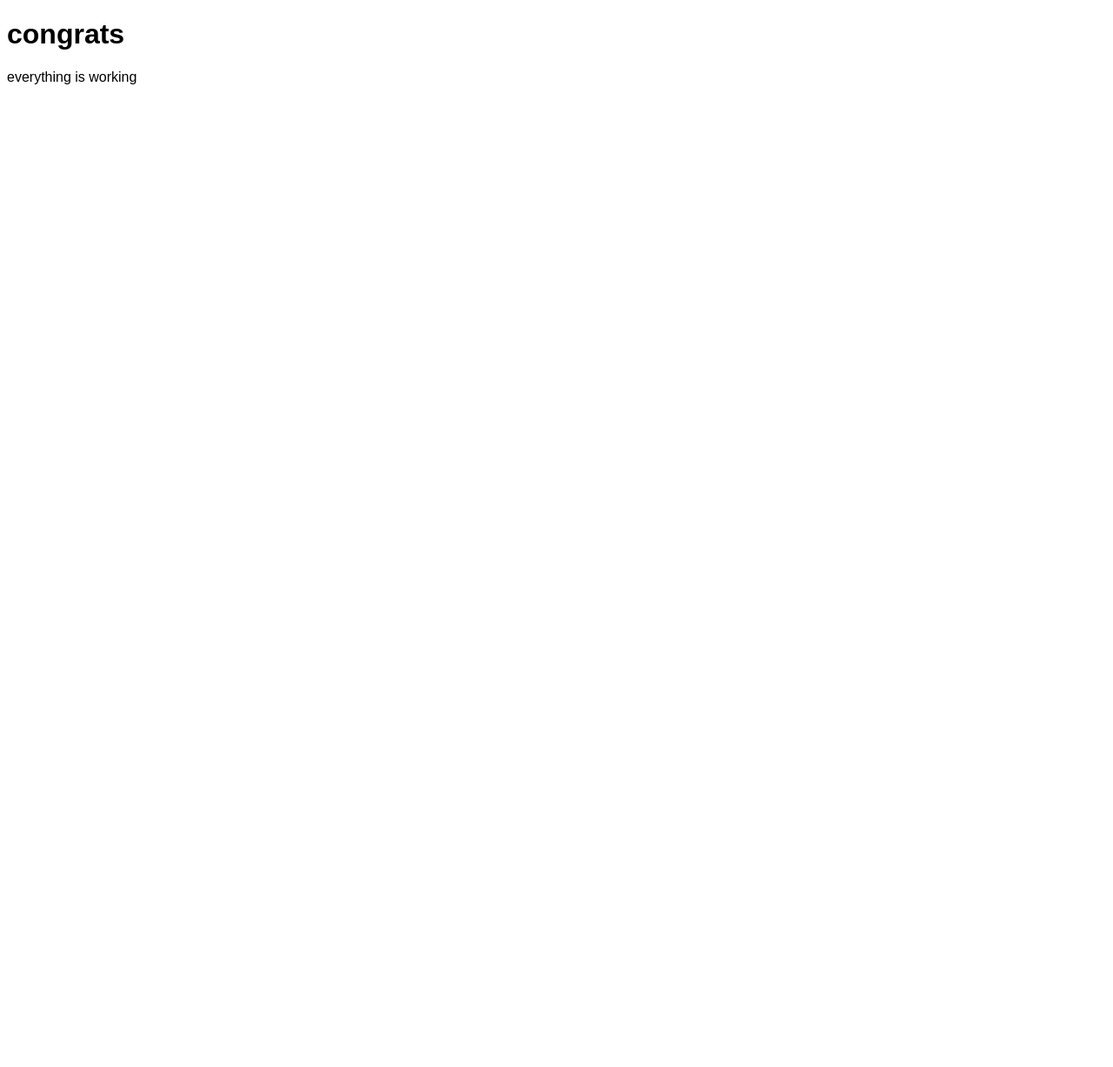
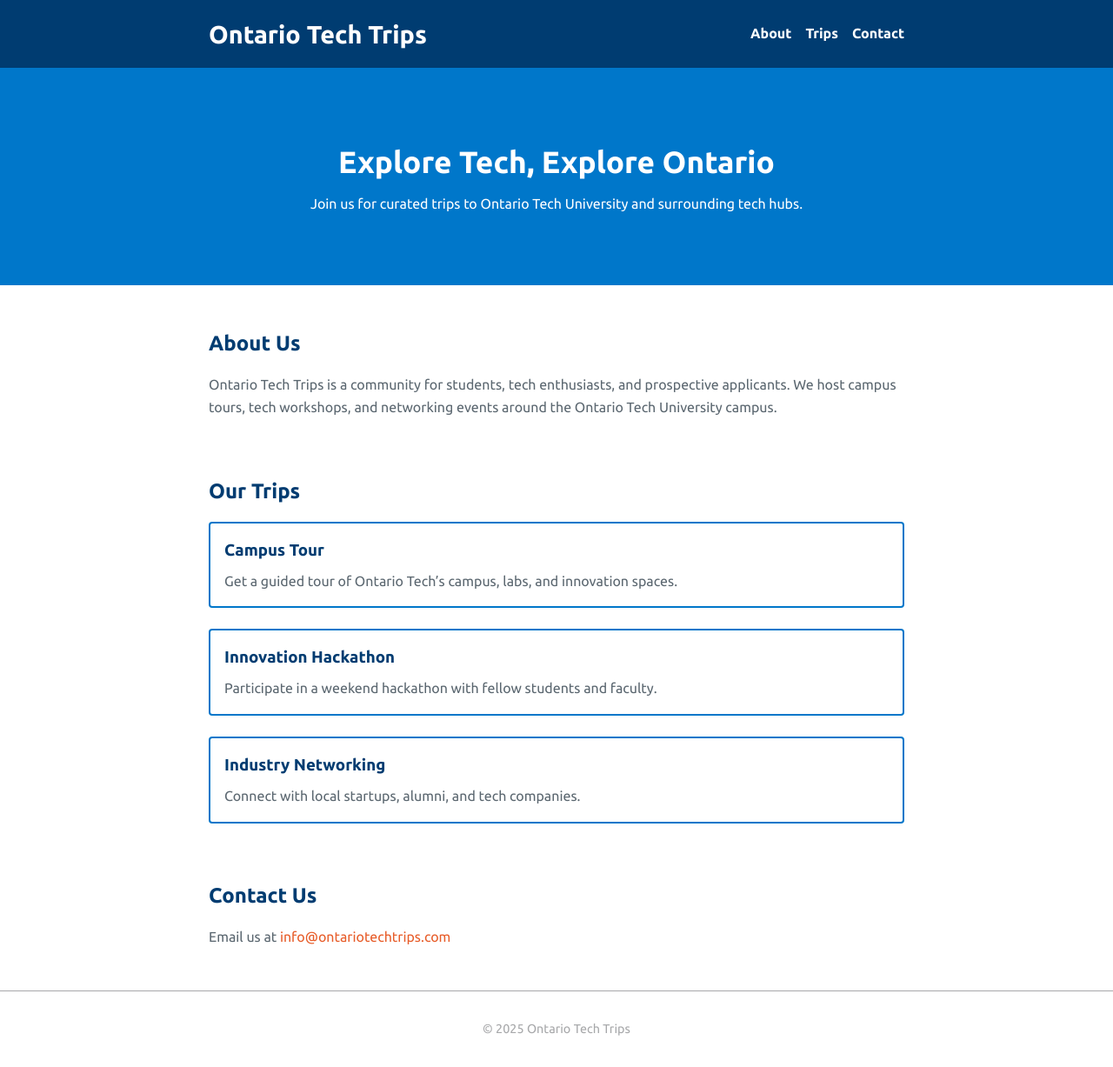
Before and after one commit to johnny982/ott, a plain HTML site: page index.html in a window 1280 px wide. Shown: the whole page at 87% size. Before the commit the page ends 800 px from the top, so only its background shows below. Drawn offline with Linux system fonts and the light colour scheme.

Commit message:
better looking site

```diff
--- a/index.html
+++ b/index.html
@@ -1,15 +1,77 @@
 <!DOCTYPE html>
-<html>
+<html lang="en">
+<head>
+  <meta charset="UTF-8" />
+  <meta name="viewport" content="width=device-width, initial-scale=1.0" />
+  <title>Ontario Tech Trips</title>
+  <link rel="stylesheet" href="styles.css" />
+  <link rel="preconnect" href="https://fonts.googleapis.com">
+  <link rel="preconnect" href="https://fonts.gstatic.com" crossorigin>
+  <link href="https://fonts.googleapis.com/css2?family=Ubuntu:ital,wght@0,300;0,400;0,500;0,700;1,300;1,400;1,500;1,700&display=swap" rel="stylesheet">
+</head>
+<body>
+  <header class="site-header">
+    <div class="container">
+      <h1>Ontario Tech Trips</h1>
+      <nav>
+        <ul>
+          <li><a href="#about">About</a></li>
+          <li><a href="#trips">Trips</a></li>
+          <li><a href="#contact">Contact</a></li>
+        </ul>
+      </nav>
+    </div>
+  </header>
 
-<head>
-    <meta charset="UTF-8">
-    <title>Index</title>
-    <link rel="stylesheet" href="style.css">
-</head>
+  <section id="hero" class="hero">
+    <div class="container">
+      <h2>Explore Tech, Explore Ontario</h2>
+      <p>Join us for curated trips to Ontario Tech University and surrounding tech hubs.</p>
+    </div>
+  </section>
 
-<body>
-    <h1>congrats</h1>
-    <p>everything is working</p>
+  <section id="about" class="about">
+    <div class="container">
+      <h2>About Us</h2>
+      <p>
+        Ontario Tech Trips is a community for students, tech enthusiasts, and
+        prospective applicants. We host campus tours, tech workshops, and
+        networking events around the Ontario Tech University campus.
+      </p>
+    </div>
+  </section>
+
+  <section id="trips" class="trips">
+    <div class="container">
+      <h2>Our Trips</h2>
+      <div class="trip-list">
+        <div class="trip">
+          <h3>Campus Tour</h3>
+          <p>Get a guided tour of Ontario Tech’s campus, labs, and innovation spaces.</p>
+        </div>
+        <div class="trip">
+          <h3>Innovation Hackathon</h3>
+          <p>Participate in a weekend hackathon with fellow students and faculty.</p>
+        </div>
+        <div class="trip">
+          <h3>Industry Networking</h3>
+          <p>Connect with local startups, alumni, and tech companies.</p>
+        </div>
+      </div>
+    </div>
+  </section>
+
+  <section id="contact" class="contact">
+    <div class="container">
+      <h2>Contact Us</h2>
+      <p>Email us at <a href="mailto:info@ontariotechtrips.com">info@ontariotechtrips.com</a></p>
+    </div>
+  </section>
+
+  <footer class="site-footer">
+    <div class="container">
+      <p>&copy; 2025 Ontario Tech Trips</p>
+    </div>
+  </footer>
 </body>
-
 </html>
--- a/style.css
+++ /dev/null
@@ -1,3 +0,0 @@
-body {
-    font-family: Arial, Helvetica, sans-serif;
-}
--- /dev/null
+++ b/styles.css
@@ -0,0 +1,121 @@
+/* styles.css */
+
+/* Brand colours from Ontario Tech University */
+:root {
+  --future-blue: #003C71;     /* Primary dark blue */   :contentReference[oaicite:1]{index=1}
+  --simcoe-blue: #0077CA;     /* Lighter blue */        :contentReference[oaicite:2]{index=2}
+  --tech-tangerine: #E75D2A;  /* Accent orange */        :contentReference[oaicite:3]{index=3}
+
+  --warm-grey: #ACA39A;
+  --cool-grey: #A7A8AA;
+  --dark-grey: #5B6770;
+  --white: #FFFFFF;
+}
+
+* {
+  box-sizing: border-box;
+  margin: 0;
+  padding: 0;
+}
+
+body {
+  font-family: Ubuntu, Arial, sans-serif;
+  line-height: 1.6;
+  color: var(--dark-grey);
+  background-color: var(--white);
+}
+
+.container {
+  width: 90%;
+  max-width: 800px;
+  margin: 0 auto;
+  padding: 1rem 0;
+}
+
+.site-header {
+  background-color: var(--future-blue);
+  color: var(--white);
+}
+
+.site-header .container {
+  display: flex;
+  justify-content: space-between;
+  align-items: center;
+}
+
+.site-header h1 {
+  font-size: 1.8rem;
+}
+
+nav ul {
+  list-style: none;
+  display: flex;
+  gap: 1rem;
+}
+
+nav a {
+  color: var(--white);
+  text-decoration: none;
+  font-weight: bold;
+}
+
+.hero {
+  background-color: var(--simcoe-blue);
+  color: var(--white);
+  padding: 4rem 0;
+  text-align: center;
+}
+
+.hero h2 {
+  font-size: 2.2rem;
+  margin-bottom: 0.5rem;
+}
+
+.about, .trips, .contact {
+  margin: 2rem 0;
+}
+
+.about h2,
+.trips h2,
+.contact h2 {
+  color: var(--future-blue);
+  margin-bottom: 1rem;
+}
+
+.trip-list {
+  display: grid;
+  grid-template-columns: 1fr;
+  gap: 1.5rem;
+}
+
+.trip {
+  border: 2px solid var(--simcoe-blue);
+  padding: 1rem;
+  border-radius: 4px;
+}
+
+.trip h3 {
+  margin-bottom: 0.5rem;
+  color: var(--future-blue);
+}
+
+.trip p {
+  color: var(--dark-grey);
+}
+
+.contact a {
+  color: var(--tech-tangerine);
+  text-decoration: none;
+}
+
+.contact a:hover {
+  text-decoration: underline;
+}
+
+.site-footer {
+  border-top: 1px solid var(--cool-grey);
+  padding: 1rem 0;
+  text-align: center;
+  color: var(--cool-grey);
+  font-size: 0.9rem;
+}
```
Also changed, not shown: .github/workflows/deploy.yml, README.md, 1 other file.
